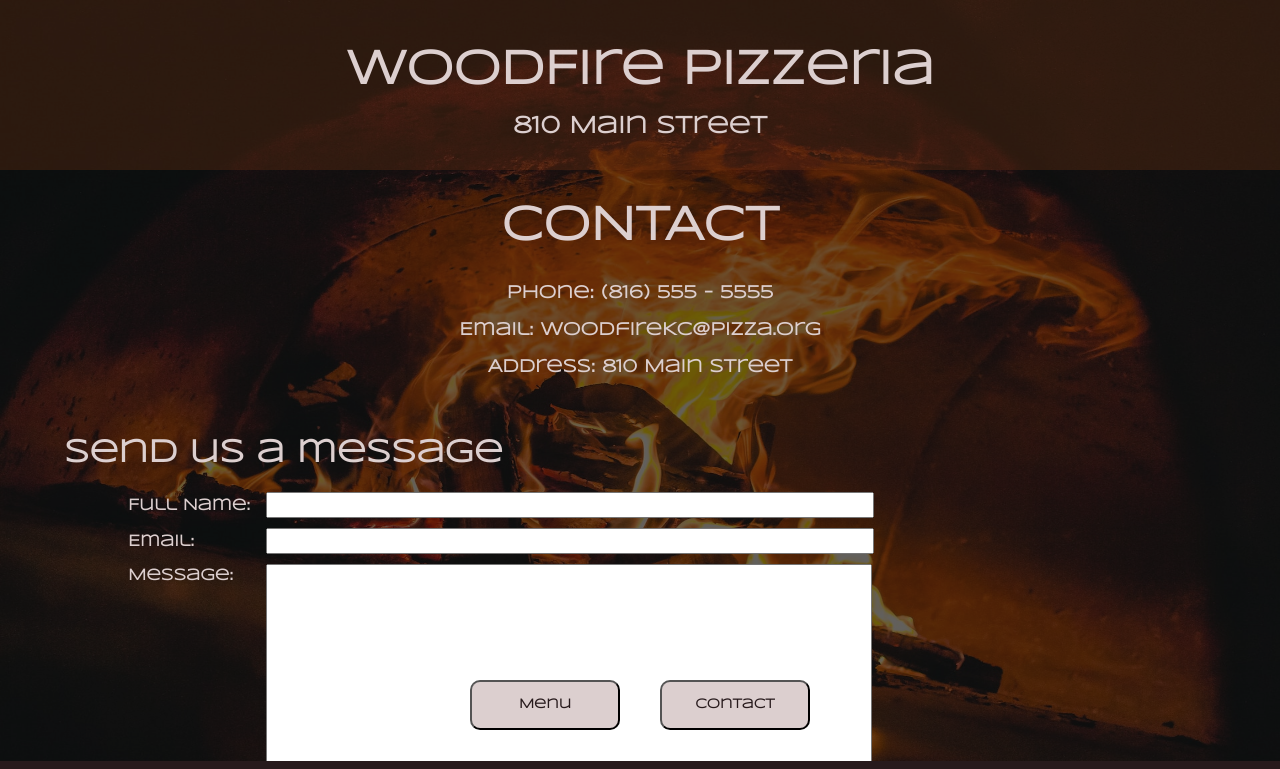
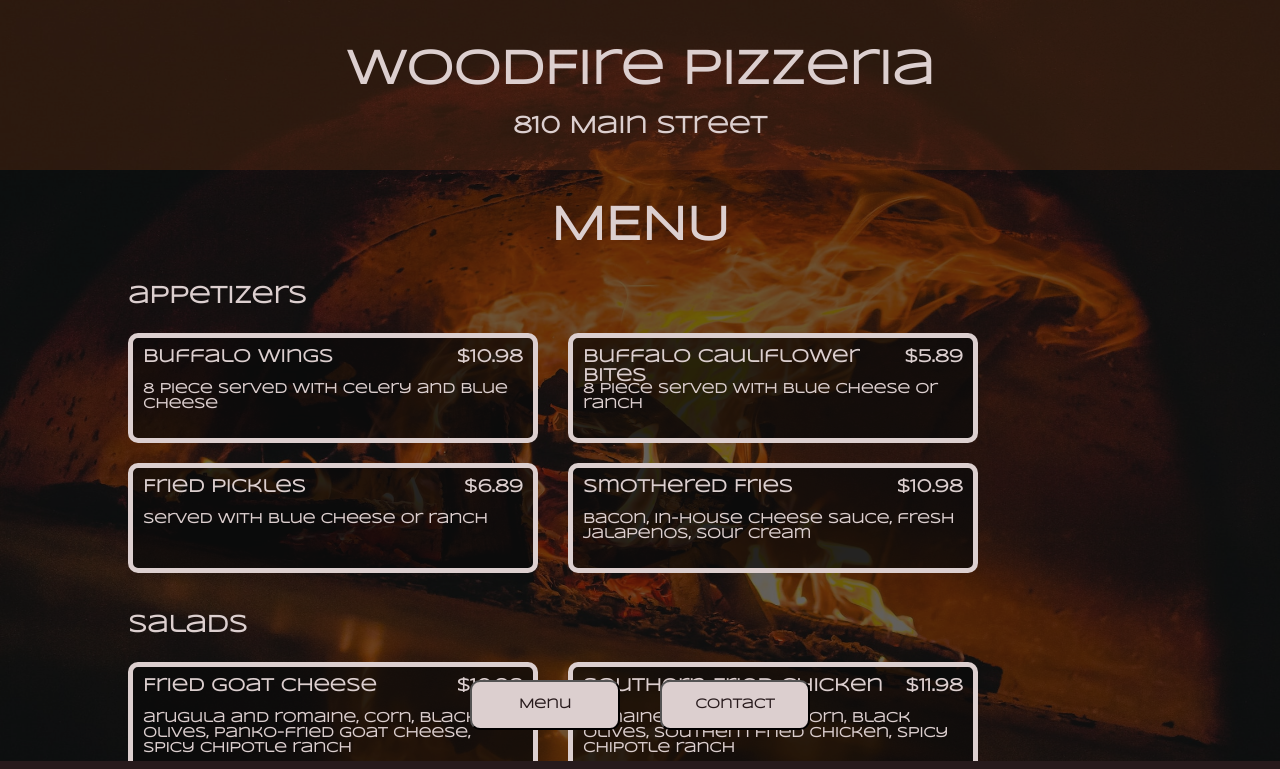
Before and after one commit to BenjaminJMcD/RestaurantPage, a website built with webpack: page dist/index.html in a window 1280 px wide. Shown: the top 769 px of the page. Built offline with nearby package versions, Linux system fonts and the light colour scheme.

Commit message:
menu styling done

```diff
--- a/src/index.js
+++ b/src/index.js
@@ -35,7 +35,7 @@ function Component() {
 
     page.appendChild(content);
 
-    content.appendChild(Contact());
+    content.appendChild(Menu());
 
     // NAV
 
--- a/src/menu.js
+++ b/src/menu.js
@@ -33,13 +33,13 @@ export default function Menu() {
     const app4 = new MenuItems("Smothered Fries", "bacon, in-house cheese sauce, fresh jalapenos, sour cream", 10.98);
     appList.push(app4);
 
-    const salad1 = new MenuItems("Fried Goat Cheese Salad", "arugula and romaine, corn, black olives, panko-fried goat cheese, spicy chipotle ranch", 10.98);
+    const salad1 = new MenuItems("Fried Goat Cheese ", "arugula and romaine, corn, black olives, panko-fried goat cheese, spicy chipotle ranch", 10.98);
     saladList.push(salad1);
 
-    const salad2 = new MenuItems("Southern Fried Chicken Salad", "romaine and iceberg, corn, black olives, southern fried chicken, spicy chipotle ranch", 11.98);
+    const salad2 = new MenuItems("Southern Fried Chicken", "romaine and iceberg, corn, black olives, southern fried chicken, spicy chipotle ranch", 11.98);
     saladList.push(salad2);
 
-    const salad3 = new MenuItems("Steak and Blue Cheese Salad", "arugula and romaine, diced tomatoes, blue cheese crumbles, blue cheese dressing", 12.98);
+    const salad3 = new MenuItems("Steak and Blue Cheese", "arugula and romaine, diced tomatoes, blue cheese crumbles, blue cheese dressing", 12.98);
     saladList.push(salad3);
 
     const pizza1 = new MenuItems("Meat", "Tomatoes, mozzarella, italian sausage, bacon, pepperoni", 13.74);
--- a/src/styles.css
+++ b/src/styles.css
@@ -120,34 +120,36 @@ body {
 
 .itemHeader {
     font-size: 24px;
-}
-
-#appetizerHeading {
-
+    font-weight: 600;
+    margin-left: 10%;
 }
 
 .gridContainerMenu {
     display: grid;
     grid-template-columns: repeat(auto-fit, 420px);
     gap: 20px;
+    margin-left: 10%;
+    margin-bottom: 40px;
 }
 
 .menuItem {
     display:grid;
     grid-template-columns: 4fr 1fr;
     grid-template-rows: 30px 1fr;
-    height: 120px;
+    height: 100px;
     width: 400px;
-    background-color: rgba(220, 207, 207, 80%);
-    border: 1px solid black;
+    background-color:rgba(10,10,10, 70%);
+    border: 5px solid rgb(220, 207, 207);
     border-radius: 10px;
-    color: black;
+    color: rgb(220, 207, 207);
+    font-weight: 600;
 }
 
 .itemName {
     margin: 0;
     padding-top: 10px;
     padding-left: 10px;
+    font-size: 18px;
 }
 
 .itemPrice {
@@ -155,12 +157,14 @@ body {
     padding-top: 10px;
     padding-right: 10px;
     text-align: end;
+    font-size: 18px;
 }
 
 .itemDescript {
     grid-area: 2 / 1 / 3 / 3;
-    margin: 0 10px 0 10px;
-    align-self: center;
+    margin: 14px 10px 0 10px;
+
+    font-size: 14px;
 }
 
 /* CONTACT STYLING */
```
